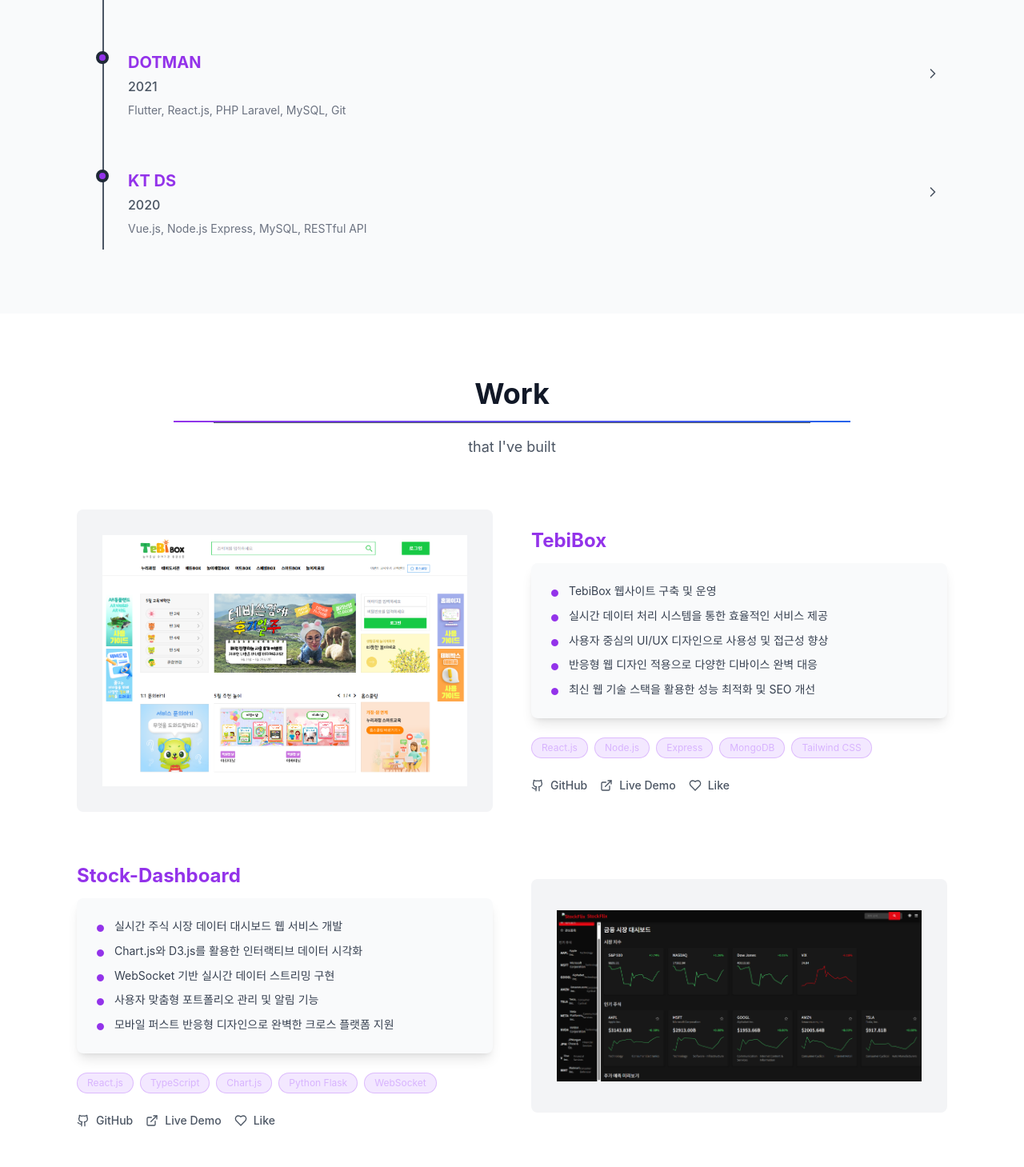
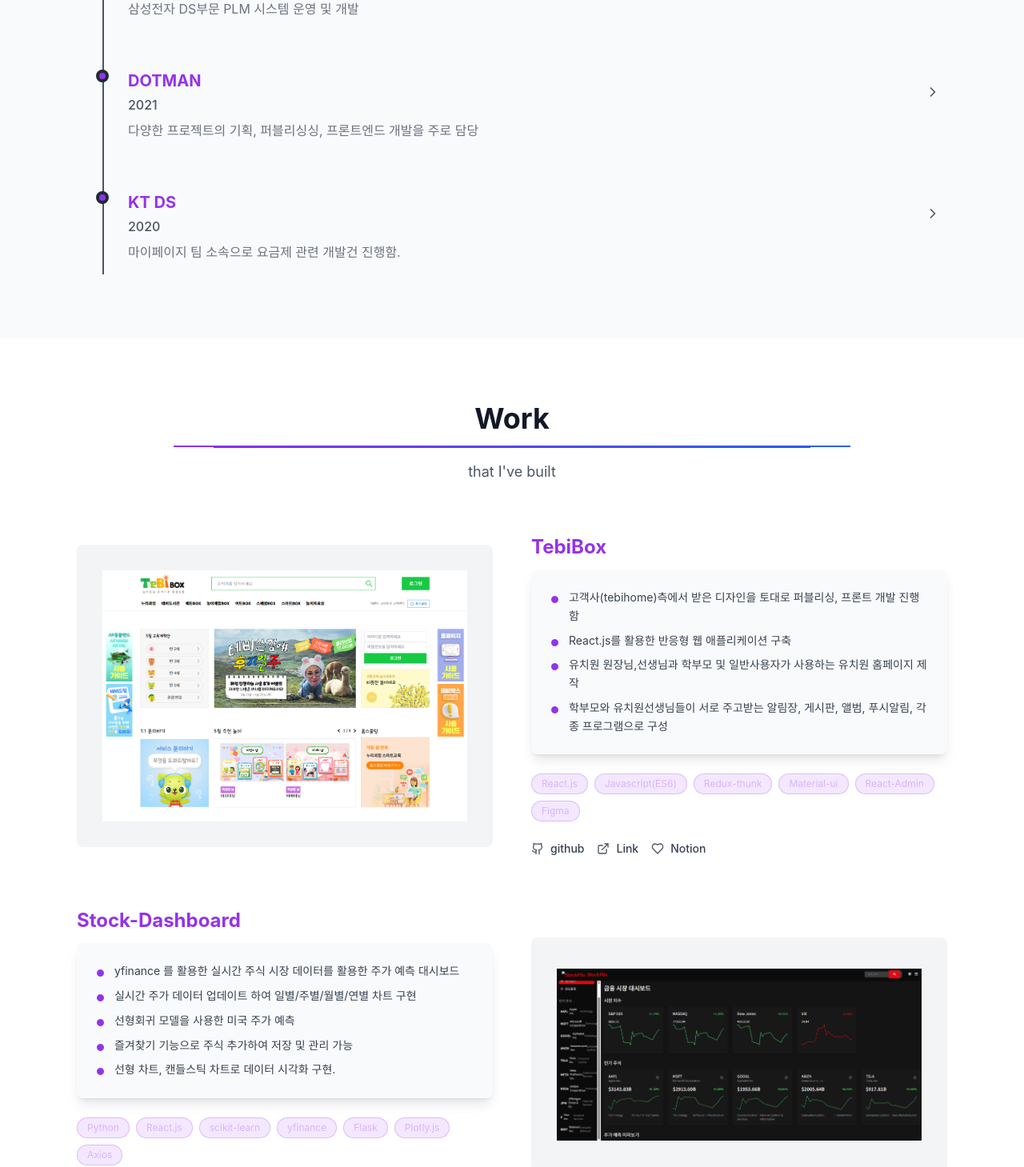
Before and after one commit to cyeongb/new_yb-portfolio, a React (Vite) app: page / in a window 1280 px wide. Shown: the part 1731-3190 px from the top of the page at 80% size. Built offline with nearby package versions, Linux system fonts and the light colour scheme; a web font is replaced by a local one.

Commit message:
각종 글 수정함.....

```diff
--- a/src/components/About.tsx
+++ b/src/components/About.tsx
@@ -63,23 +63,27 @@
 
             <div className="space-y-4 text-gray-300 light:text-gray-600 leading-relaxed">
               <p>
-                안녕하세요! 저는 최영비입니다.
+                안녕하세요! 저는 YB 최영비입니다.
               </p>
               <p>
-                제 이름은 거대한 Yottabyte 처럼<br />
-                무한 가능성의 컴퓨터공학을 꿈꾸며 지어진 이름입니다.
+                Yottabyte(YB) 란<br />
+                약 1000조 byte 정도로 미래의 데이터 단위라고 합니다. <br />
               </p>
               <p>
-                저는 새로운 기술에 관심이 많고,<br />
-                모든 것에 대한 지식을 쌓아가고 있습니다.
+                저 또한 거대한 Yottabyte 처럼<br />
+                매일 매일 무한 가능성을 위해 성장하고 있습니다.
               </p>
               <p>
-                꾸준한 것이 강점인 개발자가 되기 위해 노력하고 있습니다.
+                저는 새로운 기술에 관심이 많고, 오래된 기술 또한 매우 필요하다고 생각합니다.<br />
+                요즘에는 구글에 이어 Ai를 활용하여 각종 질문을 통해 여러 지식을 쌓아가고 있습니다.
               </p>
               <p>
-                항상 성장하는 개발자가 되겠습니다.<br />
-                어제보다 나은 오늘, 오늘보다 나은 내일을 만들어 가기 위해<br />
-                끊임없이 개발하고자 하는 것이 제 goal 입니다.
+                하나에 꽂히면 파고들어가야 적성에 풀리는 특징이 있고,<br />
+                궁금한 것이 많아 모든 것에 항상 "왜?"라는 질문을 품습니다.
+              </p>
+              <p>
+                항상 배우겠다는 자세를 가지려고 노력하고 있고,<br />
+                겸손함을 모티브로 살고자 하는 것이 제 목표 입니다.
               </p>
             </div>
           </div>
--- a/src/components/Experience.tsx
+++ b/src/components/Experience.tsx
@@ -6,38 +6,37 @@
   {
     company: 'SAMSUNG DS PLM',
     period: '2022 - 2024',
+    title:'삼성전자 DS부문 PLM 시스템 운영 및 개발',
     description: [
-      '삼성전자 DS부문 PLM 솔루션 운영 및 개발',
-      'PLM Product Lifecycle Management 시스템 구축',
-      'Java SpringBoot 기반 백엔드 API 개발 및 최적화',
-      'JSP, jQuery 기반 사용자 인터페이스 개발',
-      'Oracle Database 설계 및 성능 튜닝'
+      'PLM 6개 사업부 제품 Lifecycle Management 시스템 관리 및 요청사항에 따른 작업. ',
+      '6개 사업부 : MEMORY / FOUNDRY / LED / 반도체연구소 / NEW SLSI / 설비연구소',
+      'Java MVC기반 백엔드 +  JSP + Javascript 클라이언트 구현. ',
+      '사업부간의 필요한 데이터 인터페이스 개발 및 스키마 생성',
     ],
-    techStack: 'Java (SpringBoot, JPA), JSP, jQuery, Oracle SQL'
+    techStack: 'Java , JSP, PL/SQL, Oracle, Javascript, jQuery, MVC, MyBatis'
   },
   {
     company: 'DOTMAN',
     period: '2021',
+    title:'다양한 프로젝트의 기획, 퍼블리싱싱, 프론트엔드 개발을 주로 담당',
     description: [
-      'Flutter 기반 크로스플랫폼 모바일 애플리케이션 개발',
-      'React.js를 활용한 반응형 웹 애플리케이션 구축',
-      'PHP Laravel 프레임워크를 사용한 RESTful API 개발',
-      'MySQL 데이터베이스 설계 및 쿼리 최적화',
-      'Git을 활용한 형상관리 및 협업 프로세스 구축'
+      '고객사측에서 받은 디자인을 토대로 퍼블리싱, 프론트 개발을 진행.',
+      '프론트엔드 : React.js를 활용한 반응형 웹 애플리케이션 구축',
+      '기획,퍼블리싱 : Figma 를 이용한 스토리보드 작업, 색채 및 디자인 작업, html,css 목업',
+      '참여 프로젝트 : Tebihome 원 게시판 홈페이지, Ellexi Philo-v CCTV 관리자 홈페이지 ',
     ],
-    techStack: 'Flutter, React.js, PHP Laravel, MySQL, Git'
+    techStack: 'Javascript(ES6), React.js, React-Admin, Redux-thunk, Material-ui, Git, Figma'
   },
   {
     company: 'KT DS',
     period: '2020',
+    title:'마이페이지 팀 소속으로 요금제 관련 개발건 진행함.',
     description: [
-      'Vue.js 기반 SPA(Single Page Application) 개발',
-      'Node.js Express 서버 구축 및 API 설계',
-      'MySQL 데이터베이스 ERD 설계 및 구현',
-      'RESTful API 아키텍처 설계 및 문서화',
-      'Agile 방법론을 적용한 프로젝트 관리'
+      '가족결합 요금제를 사용하는 고객들을 대상으로 유형에 따른 KT 결합 요금제를 추천하는 페이지 개발.',
+      '타 부서와 협업하여 기획문서에 따른 풀스택 개발 진행',
+      'Agile 방법론을 적용한 프로젝트 진행'
     ],
-    techStack: 'Vue.js, Node.js Express, MySQL, RESTful API'
+    techStack: 'Java, JQuery, JSP(JSTL), Ant(build), JENKINS , RED MINE, JIRA, SVN, Mysql'
   }
 ];
 
@@ -124,8 +123,8 @@
                     </button>
                   </div>
 
-                  <p className="text-sm text-gray-500 light:text-gray-500 mb-4">
-                    {exp.techStack}
+                  <p className="text-gray-300 light:text-gray-500 mb-4">
+                    {exp.title}
                   </p>
 
                   {/* 펼쳐지는 상세 내용 */}
--- a/src/components/Header.tsx
+++ b/src/components/Header.tsx
@@ -1,11 +1,24 @@
+import { useState } from 'react';
+import { Menu, X } from 'lucide-react';
+
 export const Header = () => {
+  const [isMobileMenuOpen, setIsMobileMenuOpen] = useState(false);
+
   const scrollToSection = (sectionId: string) => {
     const element = document.getElementById(sectionId);
     element?.scrollIntoView({ behavior: 'smooth' });
+    // 모바일 메뉴 닫기
+    setIsMobileMenuOpen(false);
   };
 
   const scrollToTop = () => {
     window.scrollTo({ top: 0, behavior: 'smooth' });
+    // 모바일 메뉴 닫기
+    setIsMobileMenuOpen(false);
+  };
+
+  const toggleMobileMenu = () => {
+    setIsMobileMenuOpen(!isMobileMenuOpen);
   };
 
   return (
@@ -25,7 +38,7 @@
             </span>
           </button>
 
-          {/* 네비게이션 메뉴 */}
+          {/* 데스크톱 네비게이션 메뉴 */}
           <nav className="hidden md:flex space-x-8">
             <button
               onClick={() => scrollToSection('about')}
@@ -53,14 +66,54 @@
             </button>
           </nav>
 
-          {/* 모바일 메뉴 버튼 (필요시 추가) */}
+          {/* 모바일 햄버거 메뉴 버튼 */}
           <div className="md:hidden">
-            <button className="text-gray-300 light:text-gray-700 hover:text-purple-400 light:hover:text-purple-600">
-              <svg className="w-6 h-6" fill="none" stroke="currentColor" viewBox="0 0 24 24">
-                <path strokeLinecap="round" strokeLinejoin="round" strokeWidth={2} d="M4 6h16M4 12h16M4 18h16" />
-              </svg>
+            <button
+              onClick={toggleMobileMenu}
+              className="p-2 text-gray-300 light:text-gray-700 hover:text-purple-400 light:hover:text-purple-600 transition-all duration-300 hover:scale-110"
+              aria-label="메뉴 토글"
+            >
+              {isMobileMenuOpen ? (
+                <X className="w-6 h-6" />
+              ) : (
+                <Menu className="w-6 h-6" />
+              )}
             </button>
           </div>
+        </div>
+
+        {/* 모바일 메뉴 - 드롭다운 */}
+        <div className={`md:hidden overflow-hidden transition-all duration-300 ease-in-out ${
+          isMobileMenuOpen
+            ? 'max-h-64 opacity-100 pb-4'
+            : 'max-h-0 opacity-0 pb-0'
+        }`}>
+          <nav className="flex flex-col space-y-3 pt-4 border-t border-gray-700 light:border-gray-200">
+            <button
+              onClick={() => scrollToSection('about')}
+              className="text-left px-4 py-2 text-gray-300 light:text-gray-700 hover:text-purple-400 light:hover:text-purple-600 hover:bg-gray-800/50 light:hover:bg-gray-100 transition-all duration-300 font-medium rounded-lg"
+            >
+              About
+            </button>
+            <button
+              onClick={() => scrollToSection('experience')}
+              className="text-left px-4 py-2 text-gray-300 light:text-gray-700 hover:text-purple-400 light:hover:text-purple-600 hover:bg-gray-800/50 light:hover:bg-gray-100 transition-all duration-300 font-medium rounded-lg"
+            >
+              Experience
+            </button>
+            <button
+              onClick={() => scrollToSection('work')}
+              className="text-left px-4 py-2 text-gray-300 light:text-gray-700 hover:text-purple-400 light:hover:text-purple-600 hover:bg-gray-800/50 light:hover:bg-gray-100 transition-all duration-300 font-medium rounded-lg"
+            >
+              Work
+            </button>
+            <button
+              onClick={() => scrollToSection('contact')}
+              className="text-left px-4 py-2 text-gray-300 light:text-gray-700 hover:text-purple-400 light:hover:text-purple-600 hover:bg-gray-800/50 light:hover:bg-gray-100 transition-all duration-300 font-medium rounded-lg"
+            >
+              Contact
+            </button>
+          </nav>
         </div>
       </div>
     </header>
--- a/src/components/Work.tsx
+++ b/src/components/Work.tsx
@@ -6,58 +6,60 @@
   {
     title: 'TebiBox',
     description: [
-      'TebiBox 웹사이트 구축 및 운영',
-      '실시간 데이터 처리 시스템을 통한 효율적인 서비스 제공',
-      '사용자 중심의 UI/UX 디자인으로 사용성 및 접근성 향상',
-      '반응형 웹 디자인 적용으로 다양한 디바이스 완벽 대응',
-      '최신 웹 기술 스택을 활용한 성능 최적화 및 SEO 개선'
+      '고객사(tebihome)측에서 받은 디자인을 토대로 퍼블리싱, 프론트 개발 진행함',
+      'React.js를 활용한 반응형 웹 애플리케이션 구축',
+      '유치원 원장님,선생님과 학부모 및 일반사용자가 사용하는 유치원 홈페이지 제작',
+      '학부모와 유치원선생님들이 서로 주고받는 알림장, 게시판, 앨범, 푸시알림, 각종 프로그램으로 구성',
     ],
-    techStack: 'React.js, Node.js, Express, MongoDB, Tailwind CSS',
+    techStack: 'React.js, Javascript(ES6), Redux-thunk, Material-ui, React-Admin,  Figma',
     image: '/tebibox.png',
-    githubUrl: 'https://github.com/yottabyte/tebihome',
-    liveUrl: 'https://www.tebibox.com/'
+    githubUrl: '',
+    liveUrl: 'https://www.tebibox.com/',
+    notion:''
   },
   {
     title: 'Stock-Dashboard',
     description: [
-      '실시간 주식 시장 데이터 대시보드 웹 서비스 개발',
-      'Chart.js와 D3.js를 활용한 인터랙티브 데이터 시각화',
-      'WebSocket 기반 실시간 데이터 스트리밍 구현',
-      '사용자 맞춤형 포트폴리오 관리 및 알림 기능',
-      '모바일 퍼스트 반응형 디자인으로 완벽한 크로스 플랫폼 지원'
+      'yfinance 를 활용한 실시간 주식 시장 데이터를 활용한 주가 예측 대시보드',
+      '실시간 주가 데이터 업데이트 하여 일별/주별/월별/연별 차트 구현',
+      '선형회귀 모델을 사용한 미국 주가 예측',
+      '즐겨찾기 기능으로 주식 추가하여 저장 및 관리 가능',
+      '선형 차트, 캔들스틱 차트로 데이터 시각화 구현.'
     ],
-    techStack: 'React.js, TypeScript, Chart.js, Python Flask, WebSocket',
+    techStack: 'Python, React.js, scikit-learn, yfinance, Flask, Plotly.js, Axios',
     image: '/stock.png',
-    githubUrl: 'https://github.com/yottabyte/stock-dashboard',
-    liveUrl: 'https://stock-dashboard.example.com'
+    githubUrl: 'https://github.com/cyeongb/stock-prediction',
+    liveUrl: '',
+    notion:'https://www.notion.so/cyeongb/5-_-1e3aa4605a0b80a08ed7f9e38e367c0b?pvs=4'
   },
   {
-    title: 'Pension Info System',
+    title: 'Korea Pension Info',
     description: [
-      '국민연금 정보 조회 및 관리 웹 시스템 개발',
       '공공데이터 API 연동을 통한 실시간 연금 정보 제공',
-      'JWT 기반 사용자 인증 및 권한 관리 시스템 구축',
-      '연금 수령액 계산기 및 예상 수령 시뮬레이션 기능',
-      '개인정보 암호화 및 보안 강화를 통한 안전한 데이터 처리'
+      '법정동 코드 및 나이로 지역별 연금 정보 조회 가능',
+      '주소창에 입력하면, 해당 이름으로 db 에 저장되어있는 법정동 코드로 API 요청을 보내 데이터를 받는 형식으로 개발.',
+      '지역별 가입 현황 조회, 수급현황 조회, 나이별 가입, 수급현황 조회 기능 구현.',
+      '추후 4% 인상되는 "4% 인상시 납부금액"을 구현하여  현재 납부금액과 비교 가능.'
     ],
-    techStack: 'Vue.js, Spring Boot, MySQL, JWT, 공공데이터API',
+    techStack: 'Mysql, React.js, Express.js, Node.js, Axios, Tailwind CSS, 공공데이터API',
     image: '/pension.png',
-    githubUrl: 'https://github.com/yottabyte/pension-system',
-    liveUrl: 'https://pension-info.example.com'
+    githubUrl: 'https://github.com/cyeongb/pension-api-project',
+    liveUrl: '',
+    notion:'https://www.notion.so/cyeongb/3-1ceaa4605a0b8079a78ec0a027686b6b?pvs=4'
   },
   {
-    title: 'Corona Tracker',
+    title: 'Travel Vlog',
     description: [
-      'COVID-19 실시간 현황 추적 및 분석 대시보드',
-      'D3.js 기반 인터랙티브 지도 및 차트 시각화',
-      '국가별/지역별 상세 통계 및 트렌드 분석',
-      '실시간 데이터 업데이트 및 푸시 알림 서비스',
-      '다국어 지원 및 웹 접근성 가이드라인 준수'
+      '고객사(tebihome)측에서 받은 디자인을 토대로 퍼블리싱, 프론트 개발 진행함',
+      'React.js를 활용한 반응형 웹 애플리케이션 구축',
+      '유치원 원장님,선생님과 학부모 및 일반사용자가 사용하는 유치원 홈페이지 제작',
+      '학부모와 유치원선생님들이 서로 주고받는 알림장, 게시판, 앨범, 푸시알림, 각종 프로그램으로 구성',
     ],
-    techStack: 'React.js, D3.js, Node.js, MongoDB, 공공API',
-    image: '/corona.png',
-    githubUrl: 'https://github.com/cyeongb/COVID19_Tracker',
-    liveUrl: 'https://cyeongb.github.io/COVID19_Tracker/'
+    techStack: 'Javascript, 반응형, Google map API, Youtube Iframe API, HTML & CSS',
+    image: '/travel.png',
+    githubUrl: 'https://github.com/cyeongb/project2',
+    liveUrl: 'https://cyeongb.github.io/project2/',
+    notion:'https://www.notion.so/cyeongb/2-YB-s-Travel-1ceaa4605a0b8036b6fefccb04eafc97?pvs=4'
   }
 ];
 
@@ -186,15 +188,42 @@
                 <div className="flex items-center space-x-4">
                   <button className="flex items-center space-x-2 text-gray-400 light:text-gray-600 hover:text-purple-400 light:hover:text-purple-600 transition-all duration-200 hover:scale-105 group">
                     <Github className="w-4 h-4 group-hover:scale-110 transition-transform" />
-                    <span className="text-sm font-medium">GitHub</span>
+                    <span className="text-sm font-medium">
+                      <a
+                          href={project.githubUrl}
+                          target="_blank"
+                          rel="noopener noreferrer"
+                          className="text-gray-700 dark:text-gray-300 hover:text-purple-600 dark:hover:text-purple-400 transition-colors"
+                        >
+                          github
+                        </a>
+                    </span>
                   </button>
                   <button className="flex items-center space-x-2 text-gray-400 light:text-gray-600 hover:text-purple-400 light:hover:text-purple-600 transition-all duration-200 hover:scale-105 group">
                     <ExternalLink className="w-4 h-4 group-hover:scale-110 transition-transform" />
-                    <span className="text-sm font-medium">Live Demo</span>
+                    <span className="text-sm font-medium">
+                      <a
+                          href={project.liveUrl}
+                          target="_blank"
+                          rel="noopener noreferrer"
+                          className="text-gray-700 dark:text-gray-300 hover:text-purple-600 dark:hover:text-purple-400 transition-colors"
+                        >
+                          Link
+                        </a>
+                      </span>
                   </button>
                   <button className="flex items-center space-x-2 text-gray-400 light:text-gray-600 hover:text-red-400 light:hover:text-red-500 transition-all duration-200 hover:scale-105 group">
                     <Heart className="w-4 h-4 group-hover:scale-110 transition-transform group-hover:fill-current" />
-                    <span className="text-sm font-medium">Like</span>
+                    <span className="text-sm font-medium">
+                      <a
+                          href={project.notion}
+                          target="_blank"
+                          rel="noopener noreferrer"
+                          className="text-gray-700 dark:text-gray-300 hover:text-purple-600 dark:hover:text-purple-400 transition-colors"
+                        >
+                          Notion
+                        </a>
+                    </span>
                   </button>
                 </div>
               </div>
@@ -259,12 +288,19 @@
                 <div className="w-full lg:w-1/2">
                   <div className="bg-gray-800 light:bg-gray-100 rounded-lg p-8 aspect-video flex items-center justify-center transition-all duration-300 hover:scale-105 cursor-pointer group">
                     <div className="text-center">
-                      <span className="text-gray-400 light:text-gray-500 text-lg block mb-2 group-hover:text-purple-400 light:group-hover:text-purple-600 transition-colors">
-                        프로젝트 캡쳐화면
-                      </span>
-                      <span className="text-gray-400 light:text-gray-500 text-sm group-hover:text-purple-400 light:group-hover:text-purple-600 transition-colors">
-                        {project.image}
-                      </span>
+                      <img
+                        src={project.image}
+                        alt={project.title}
+                        className="w-full h-full aspect-video object-cover transition-transform duration-300 group-hover:scale-110"
+                        onError={(e) => {
+                          const target = e.currentTarget as HTMLImageElement;
+                          target.style.display = 'none';
+                          const placeholder = target.nextElementSibling as HTMLElement;
+                          if (placeholder) {
+                            placeholder.style.display = 'flex';
+                          }
+                        }}
+                      />
                     </div>
                   </div>
                 </div>
@@ -304,15 +340,42 @@
                   <div className="flex items-center space-x-4">
                     <button className="flex items-center space-x-2 text-gray-400 light:text-gray-600 hover:text-purple-400 light:hover:text-purple-600 transition-all duration-200 hover:scale-105 group">
                       <Github className="w-4 h-4 group-hover:scale-110 transition-transform" />
-                      <span className="text-sm font-medium">GitHub</span>
+                      <span className="text-sm font-medium">
+                        <a
+                          href={project.githubUrl}
+                          target="_blank"
+                          rel="noopener noreferrer"
+                          className="text-gray-700 dark:text-gray-300 hover:text-purple-600 dark:hover:text-purple-400 transition-colors"
+                        >
+                          github
+                        </a>
+                        </span>
                     </button>
                     <button className="flex items-center space-x-2 text-gray-400 light:text-gray-600 hover:text-purple-400 light:hover:text-purple-600 transition-all duration-200 hover:scale-105 group">
                       <ExternalLink className="w-4 h-4 group-hover:scale-110 transition-transform" />
-                      <span className="text-sm font-medium">Live Demo</span>
+                      <span className="text-sm font-medium">
+                        <a
+                          href={project.liveUrl}
+                          target="_blank"
+                          rel="noopener noreferrer"
+                          className="text-gray-700 dark:text-gray-300 hover:text-purple-600 dark:hover:text-purple-400 transition-colors"
+                        >
+                          Link
+                        </a>
+                        </span>
                     </button>
                     <button className="flex items-center space-x-2 text-gray-400 light:text-gray-600 hover:text-red-400 light:hover:text-red-500 transition-all duration-200 hover:scale-105 group">
                       <Heart className="w-4 h-4 group-hover:scale-110 transition-transform group-hover:fill-current" />
-                      <span className="text-sm font-medium">Like</span>
+                      <span className="text-sm font-medium">
+                        <a
+                          href={project.notion}
+                          target="_blank"
+                          rel="noopener noreferrer"
+                          className="text-gray-700 dark:text-gray-300 hover:text-purple-600 dark:hover:text-purple-400 transition-colors"
+                        >
+                          Notion
+                        </a>
+                      </span>
                     </button>
                   </div>
                 </div>
--- a/src/types/index.ts
+++ b/src/types/index.ts
@@ -1,6 +1,7 @@
 export interface ExperienceItem {
   company: string;
   period: string;
+  title:string;
   description: string[];
   techStack?: string;
 }
@@ -12,4 +13,5 @@
   image?: string;
   githubUrl?: string;
   liveUrl?: string;
+  notion?:string;
 }
```
Also changed, not shown: 1 other file (tests, documents, lock files or other folders).
